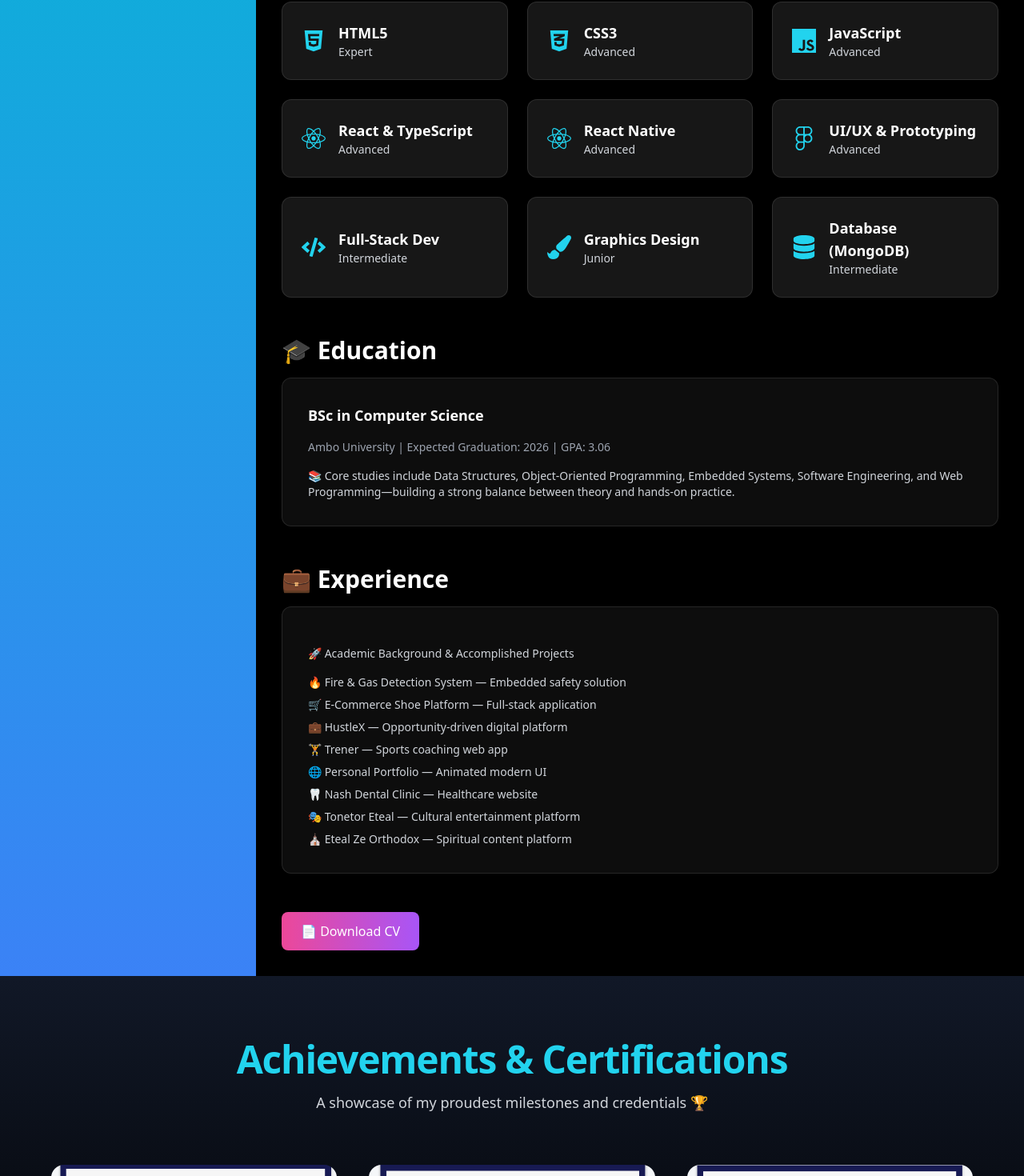
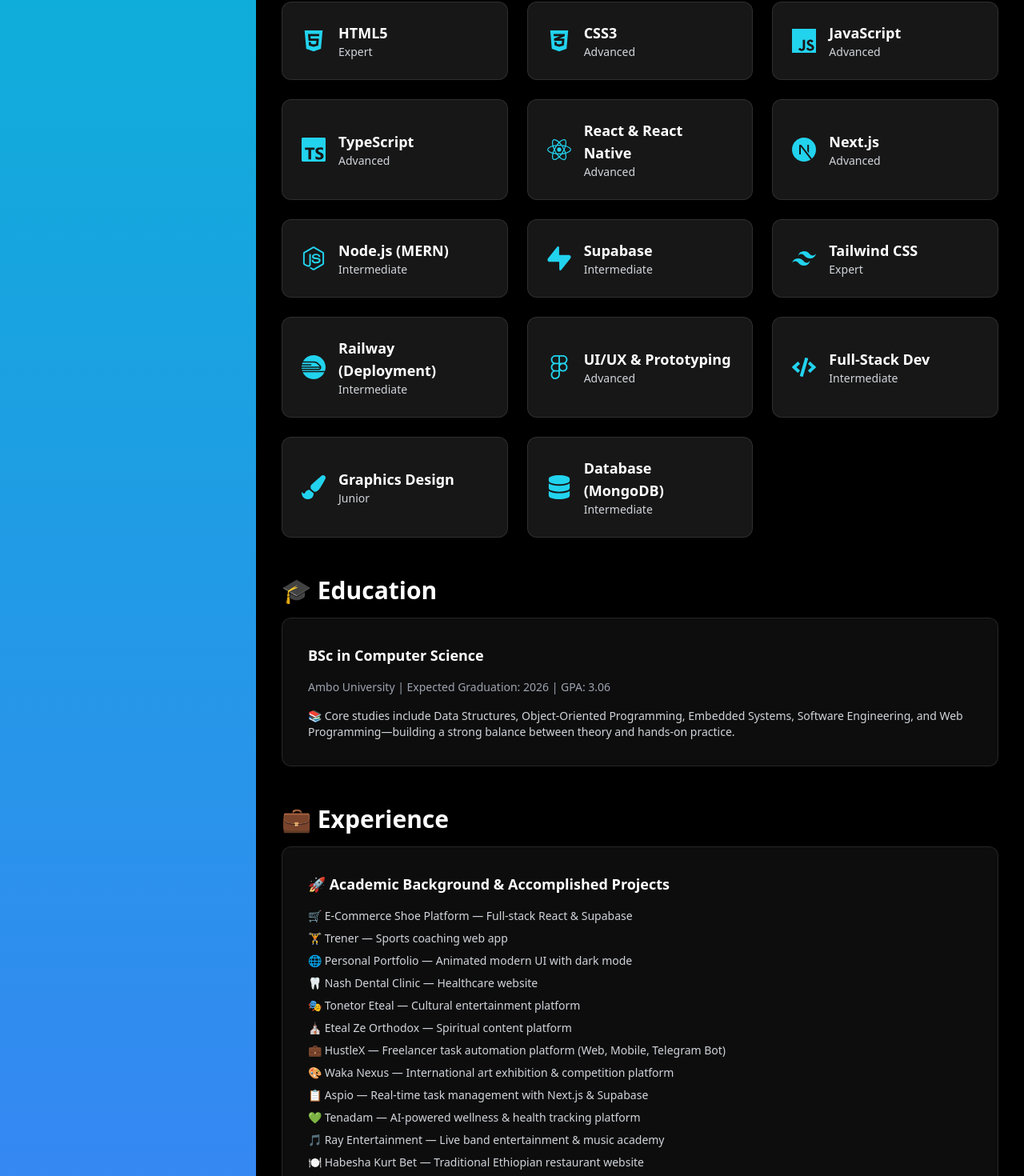
Before and after one commit to Yohannesdeveloper/Portfolio-Yohanex, a React (Vite) app: page / in a window 1280 px wide. Shown: the part 1204-2674 px from the top of the page at 80% size. Built offline with nearby package versions, Linux system fonts and the light colour scheme.

Commit message:
Update skills with Supabase, Next.js, TypeScript, Tailwind, Railway, MERN and sync experience with portfolio projects

```diff
--- a/src/components/About.tsx
+++ b/src/components/About.tsx
@@ -7,16 +7,29 @@
   FaFigma,
   FaHtml5,
   FaCss3Alt,
+  FaNodeJs,
 } from "react-icons/fa";
-import { SiJavascript } from "react-icons/si";
+import {
+  SiJavascript,
+  SiTypescript,
+  SiNextdotjs,
+  SiTailwindcss,
+  SiSupabase,
+  SiRailway,
+} from "react-icons/si";
 import { motion } from "framer-motion";
 
 const skills = [
   { icon: <FaHtml5 />, title: "HTML5", level: "Expert" },
   { icon: <FaCss3Alt />, title: "CSS3", level: "Advanced" },
   { icon: <SiJavascript />, title: "JavaScript", level: "Advanced" },
-  { icon: <FaReact />, title: "React & TypeScript", level: "Advanced" },
-    { icon: <FaReact />, title: "React Native", level: "Advanced" },
+  { icon: <SiTypescript />, title: "TypeScript", level: "Advanced" },
+  { icon: <FaReact />, title: "React & React Native", level: "Advanced" },
+  { icon: <SiNextdotjs />, title: "Next.js", level: "Advanced" },
+  { icon: <FaNodeJs />, title: "Node.js (MERN)", level: "Intermediate" },
+  { icon: <SiSupabase />, title: "Supabase", level: "Intermediate" },
+  { icon: <SiTailwindcss />, title: "Tailwind CSS", level: "Expert" },
+  { icon: <SiRailway />, title: "Railway (Deployment)", level: "Intermediate" },
   { icon: <FaFigma />, title: "UI/UX & Prototyping", level: "Advanced" },
   { icon: <FaCode />, title: "Full-Stack Dev", level: "Intermediate" },
   { icon: <FaPaintBrush />, title: "Graphics Design", level: "Junior" },
@@ -137,22 +150,24 @@
           <h3 className="text-3xl font-bold mb-4">💼 Experience</h3>
           <div className="space-y-4 bg-white/40 dark:bg-white/5 backdrop-blur-md p-8 rounded-xl border border-gray-200 dark:border-white/10 shadow-xl">
             <p className="font-semibold text-lg">
-
-            </p>
-
-            <p className="text-sm text-gray-800 dark:text-gray-300">
               🚀 Academic Background & Accomplished Projects
             </p>
 
             <ul className="mt-4 space-y-2 text-sm text-gray-800 dark:text-gray-300">
-              <li>🔥 Fire & Gas Detection System — Embedded safety solution</li>
-              <li>🛒 E-Commerce Shoe Platform — Full-stack application</li>
-              <li>💼 HustleX — Opportunity-driven digital platform</li>
+              <li>🛒 E-Commerce Shoe Platform — Full-stack React & Supabase</li>
               <li>🏋️ Trener — Sports coaching web app</li>
-              <li>🌐 Personal Portfolio — Animated modern UI</li>
+              <li>🌐 Personal Portfolio — Animated modern UI with dark mode</li>
               <li>🦷 Nash Dental Clinic — Healthcare website</li>
               <li>🎭 Tonetor Eteal — Cultural entertainment platform</li>
               <li>⛪ Eteal Ze Orthodox — Spiritual content platform</li>
+              <li>💼 HustleX — Freelancer task automation platform (Web, Mobile, Telegram Bot)</li>
+              <li>🎨 Waka Nexus — International art exhibition & competition platform</li>
+              <li>📋 Aspio — Real-time task management with Next.js & Supabase</li>
+              <li>💚 Tenadam — AI-powered wellness & health tracking platform</li>
+              <li>🎵 Ray Entertainment — Live band entertainment & music academy</li>
+              <li>🍽️ Habesha Kurt Bet — Traditional Ethiopian restaurant website</li>
+              <li>🛍️ Luxora — AI-powered e-commerce with AR product preview</li>
+              <li>☕ Bright Cafe & Restaurant — QR menu, online ordering & live piano</li>
             </ul>
           </div>
         </motion.div>
```
